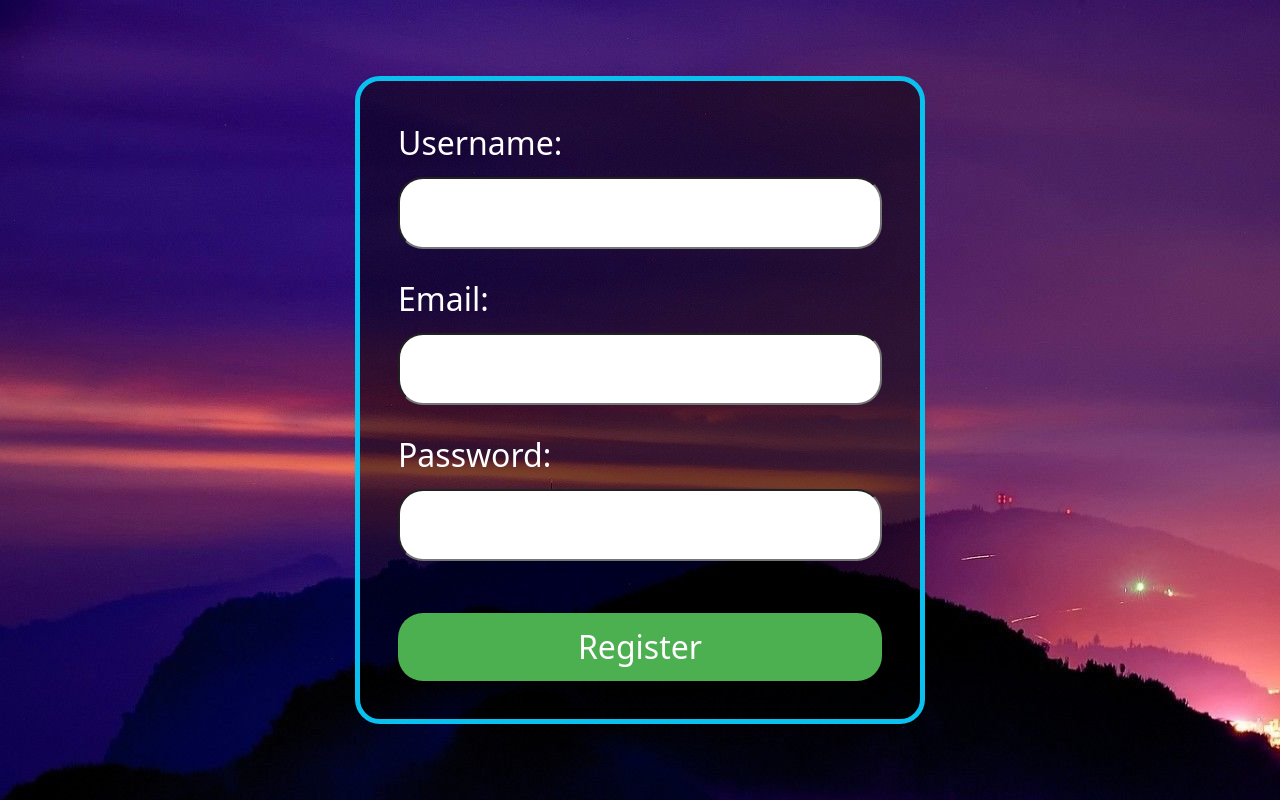
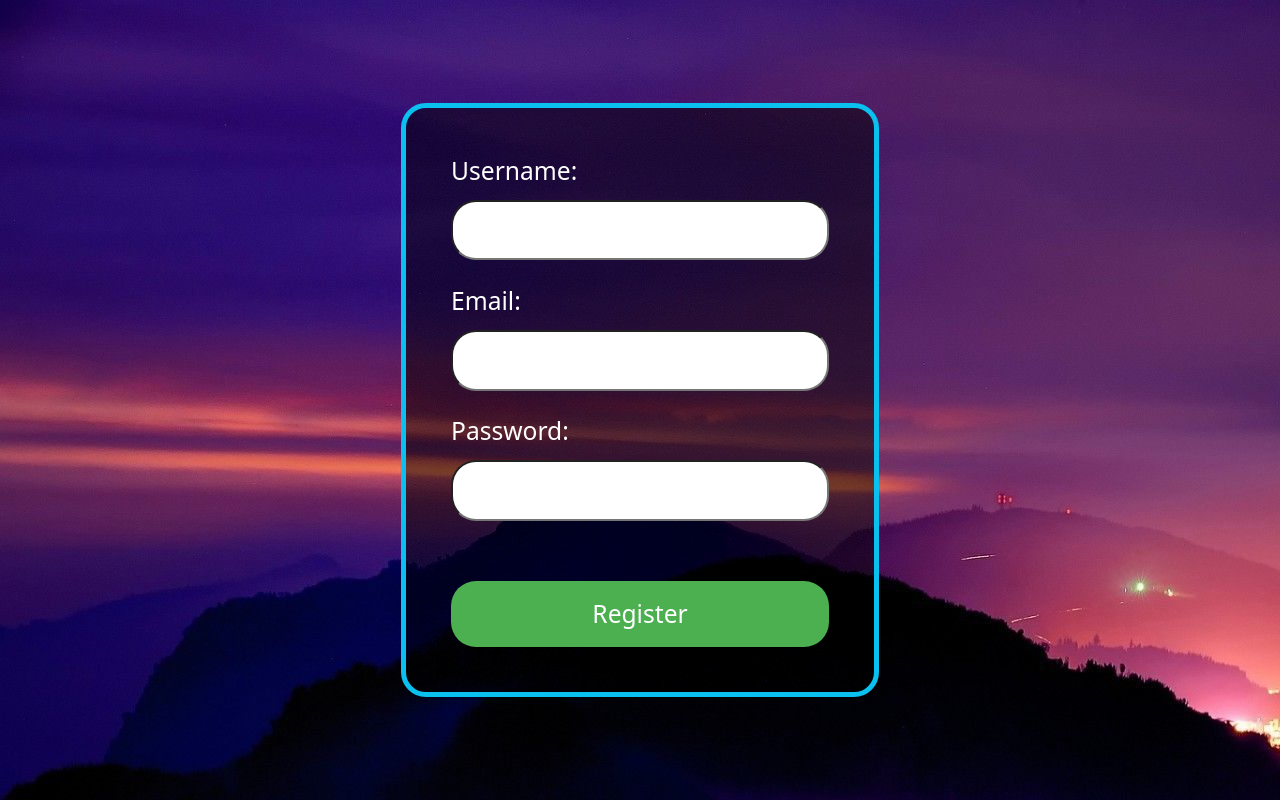
Before and after one commit to Acepatil/frontendMovieOpinion, a React (Vite) app: page /register in a window 1280 px wide. Built offline with nearby package versions, Linux system fonts and the light colour scheme; no server answers.

Commit message:
"Overflow Hidden"

```diff
--- a/src/Login.css
+++ b/src/Login.css
@@ -1,10 +1,9 @@
-/* src/Login.css */
-
 .login-container {
     display: flex;
     justify-content: center;
     align-items: center;
     height: 100vh;
+    overflow: hidden; /* Prevent the login-container itself from scrolling */
 }
 
 .login-form {
@@ -18,6 +17,8 @@
     border-radius: 25px;
     margin: 50px;
     padding: 3%;
+    max-height: 80vh; /* Limit the height to 80% of the viewport height */
+    overflow-y: auto; /* Add a vertical scroll bar if content overflows */
 }
 
 .login-form button {
@@ -144,3 +145,123 @@
         font-size: 1.2em;
     }
 }
+
+/* Media queries for 400px in landscape */
+@media (max-width: 400px) and (orientation: landscape) {
+    .login-form {
+        font-size: 0.7em;
+        margin: 5px;
+        padding: 1.5%;
+    }
+
+    .login-form button {
+        padding: 5px 10px;
+        margin-top: 3px;
+    }
+
+    .login-form input[type="text"],
+    .login-form input[type="password"],
+    .login-form input[type="email"] {
+        padding: 0.5%;
+    }
+
+    .login-form p {
+        font-size: 0.7em;
+    }
+}
+
+/* Media queries for 300px in normal */
+@media (max-width: 300px) {
+    .login-form {
+        font-size: 0.6em;
+        margin: 5px;
+        padding: 1%;
+    }
+
+    .login-form button {
+        padding: 4px 8px;
+        margin-top: 2px;
+    }
+
+    .login-form input[type="text"],
+    .login-form input[type="password"],
+    .login-form input[type="email"] {
+        padding: 0.4%;
+    }
+
+    .login-form p {
+        font-size: 0.6em;
+    }
+}
+
+/* Media queries for screens between 950px and 1200px */
+@media (min-width: 950px) and (max-width: 1200px) and (orientation: landscape) {
+    .login-form {
+        font-size: 1.7em;
+        margin: 30px;
+        padding: 3%;
+    }
+
+    .login-form button {
+        padding: 12px 24px;
+        margin-top: 15px;
+    }
+
+    .login-form input[type="text"],
+    .login-form input[type="password"],
+    .login-form input[type="email"] {
+        padding: 2%;
+    }
+
+    .login-form p {
+        font-size: 1.3em;
+    }
+}
+
+/* Media queries for screens wider than 1200px in landscape */
+@media (min-width: 1200px) and (orientation: landscape) {
+    .login-form {
+        font-size: 2em;
+        margin: 40px;
+        padding: 3.5%;
+    }
+
+    .login-form button {
+        padding: 14px 28px;
+        margin-top: 20px;
+    }
+
+    .login-form input[type="text"],
+    .login-form input[type="password"],
+    .login-form input[type="email"] {
+        padding: 2.5%;
+    }
+
+    .login-form p {
+        font-size: 1.5em;
+    }
+}
+
+/* Media queries for screens wider than 800px */
+@media (min-width: 800px) and (orientation: landscape) {
+    .login-form {
+        font-size: calc(1.5em + (2 - 1.5) * ((100vw - 800px) / (1200 - 800)));
+        margin: calc(20px + (40 - 20) * ((100vw - 800px) / (1200 - 800)));
+        padding: calc(2.5% + (3.5% - 2.5%) * ((100vw - 800px) / (1200 - 800)));
+    }
+
+    .login-form button {
+        padding: calc(10px + (14 - 10) * ((100vw - 800px) / (1200 - 800))) calc(20px + (28 - 20) * ((100vw - 800px) / (1200 - 800)));
+        margin-top: calc(10px + (20 - 10) * ((100vw - 800px) / (1200 - 800)));
+    }
+
+    .login-form input[type="text"],
+    .login-form input[type="password"],
+    .login-form input[type="email"] {
+        padding: calc(1.5% + (2.5% - 1.5%) * ((100vw - 800px) / (1200 - 800)));
+    }
+
+    .login-form p {
+        font-size: calc(1.2em + (1.5 - 1.2) * ((100vw - 800px) / (1200 - 800)));
+    }
+}
```
